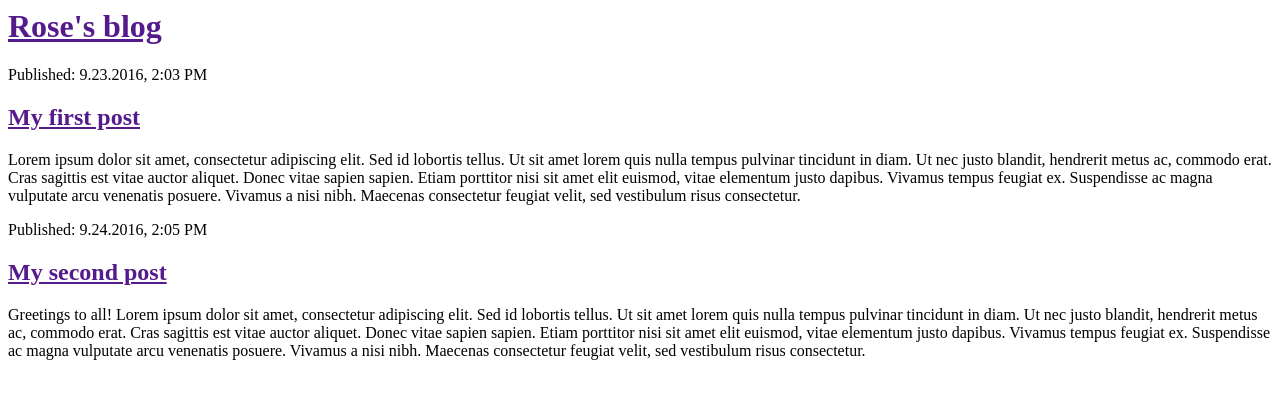
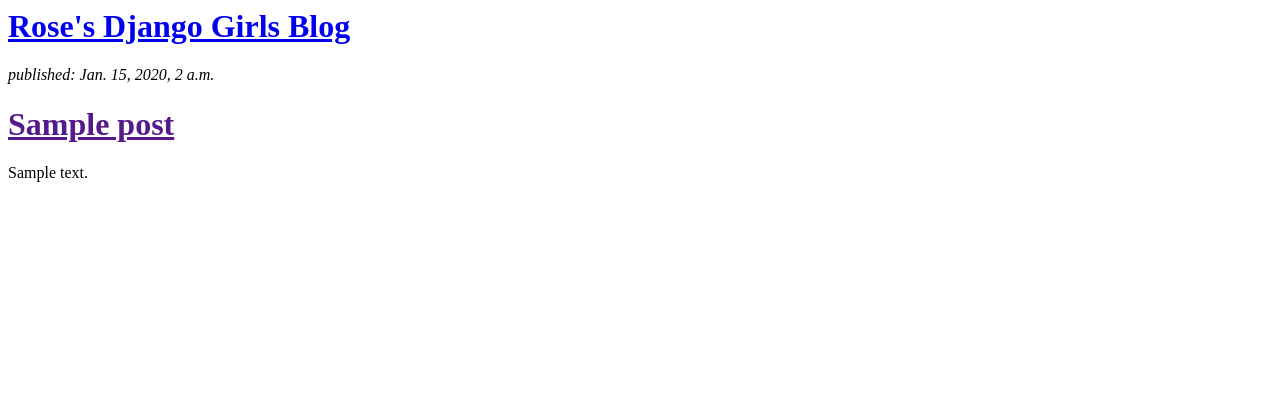
Before and after one commit to avocadobravado/my-first-blog, a Django app: template blog/templates/blog/post_list.html in a window 1280 px wide. Shown: the top 399 px of the page. Run offline with Django 3.2, Linux system fonts and the light colour scheme; the template is opened without the code that fills it: values that come from a table or form of the project are taken from there, others are empty; tables that the repository leaves empty hold one stand-in row (values such as "Sample post").

Commit message:
Modified templates to display posts from database.

```diff
--- a/blog/templates/blog/post_list.html
+++ b/blog/templates/blog/post_list.html
@@ -4,20 +4,19 @@
 	</head>
 	<body>
 
-		<div>
-			<h1><a href="">Rose's blog</a></h1>
-		</div>
+	<div>
+    	<h1><a href="/">Rose's Django Girls Blog</a></h1>
+	</div>
 
-		<div>
-			<p>Published: 9.23.2016, 2:03 PM</p>
-			<h2><a href="">My first post</a></h2>
-			<p>Lorem ipsum dolor sit amet, consectetur adipiscing elit. Sed id lobortis tellus. Ut sit amet lorem quis nulla tempus pulvinar tincidunt in diam. Ut nec justo blandit, hendrerit metus ac, commodo erat. Cras sagittis est vitae auctor aliquet. Donec vitae sapien sapien. Etiam porttitor nisi sit amet elit euismod, vitae elementum justo dapibus. Vivamus tempus feugiat ex. Suspendisse ac magna vulputate arcu venenatis posuere. Vivamus a nisi nibh. Maecenas consectetur feugiat velit, sed vestibulum risus consectetur.</p>
-		</div>
+	{% for post in posts %}
 
-		<div>
-			<p>Published: 9.24.2016, 2:05 PM</p>
-			<h2><a href="">My second post</a></h2>
-			<p>Greetings to all! Lorem ipsum dolor sit amet, consectetur adipiscing elit. Sed id lobortis tellus. Ut sit amet lorem quis nulla tempus pulvinar tincidunt in diam. Ut nec justo blandit, hendrerit metus ac, commodo erat. Cras sagittis est vitae auctor aliquet. Donec vitae sapien sapien. Etiam porttitor nisi sit amet elit euismod, vitae elementum justo dapibus. Vivamus tempus feugiat ex. Suspendisse ac magna vulputate arcu venenatis posuere. Vivamus a nisi nibh. Maecenas consectetur feugiat velit, sed vestibulum risus consectetur.</p>
-		</div>
+    <div>
+        <p><i>published: {{ post.published_date }}</i></p>
+        <h1><a href="">{{ post.title }}</a></h1>
+        <p>{{ post.text|linebreaksbr }}</p>
+    </div>
+
+	{% endfor %}
+
 	</body>
 </html>
--- a/blog/views.py
+++ b/blog/views.py
@@ -1,4 +1,7 @@
 from django.shortcuts import render
+from django.utils import timezone
+from .models import Post
 
 def post_list(request):
-    return render(request, 'blog/post_list.html', {})
+    posts = Post.objects.filter(published_date__lte=timezone.now()).order_by('published_date')
+    return render(request, 'blog/post_list.html', {'posts': posts})
```
